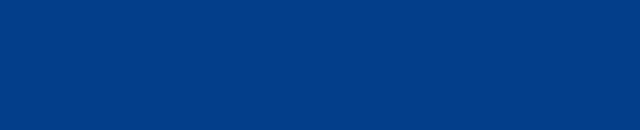
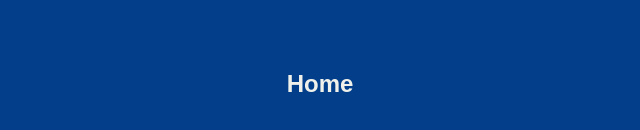
Before and after one commit to mafenandaup/pagina-do-prof, a React (Vite) app in the folder client-app/client-main/: page /home in a window 1280 px wide. Shown: the part 316-446 px from the top of the page, without its empty margins (320-960 px from the left). Built offline with nearby package versions, Linux system fonts and the light colour scheme.

Commit message:
refactor: component elements

```diff
--- a/client-app/client-main/src/App.jsx
+++ b/client-app/client-main/src/App.jsx
@@ -1,16 +1,13 @@
 
 import './App.css'
-
 import { Outlet } from 'react-router-dom'
-import ButtonTest from './assets/components/ErrorPage/ReturnHomeButton'
-import Home from './assets/routes/Home/Home'
 
 function App() {
 
   return (
     <>
-      </>
-      )
+      <Outlet />
+    </>
+  )
 }
-
-      export default App
+export default App
--- a/client-app/client-main/src/assets/routes/Alunos/Alunos.jsx
+++ b/client-app/client-main/src/assets/routes/Alunos/Alunos.jsx
@@ -1,4 +1,5 @@
 import React from 'react'
+import './Alunos.css'
 
 const Alunos = () => {
   return (
--- a/client-app/client-main/src/assets/routes/Home/Home.jsx
+++ b/client-app/client-main/src/assets/routes/Home/Home.jsx
@@ -2,9 +2,11 @@
 
 const Home = () => {
   return (
-    <div>
-      <h1>house</h1>
-    </div>
+    <>
+      <section className="home-aulas">
+        <h1>Home</h1>
+      </section>
+    </>
   )
 }
 
```
Also changed, not shown: client-app/client-main/src/assets/components/DefaultNavbar.jsx (added, +11 -0 lines), client-app/client-main/src/assets/routes/Alunos/Alunos.css (added).
